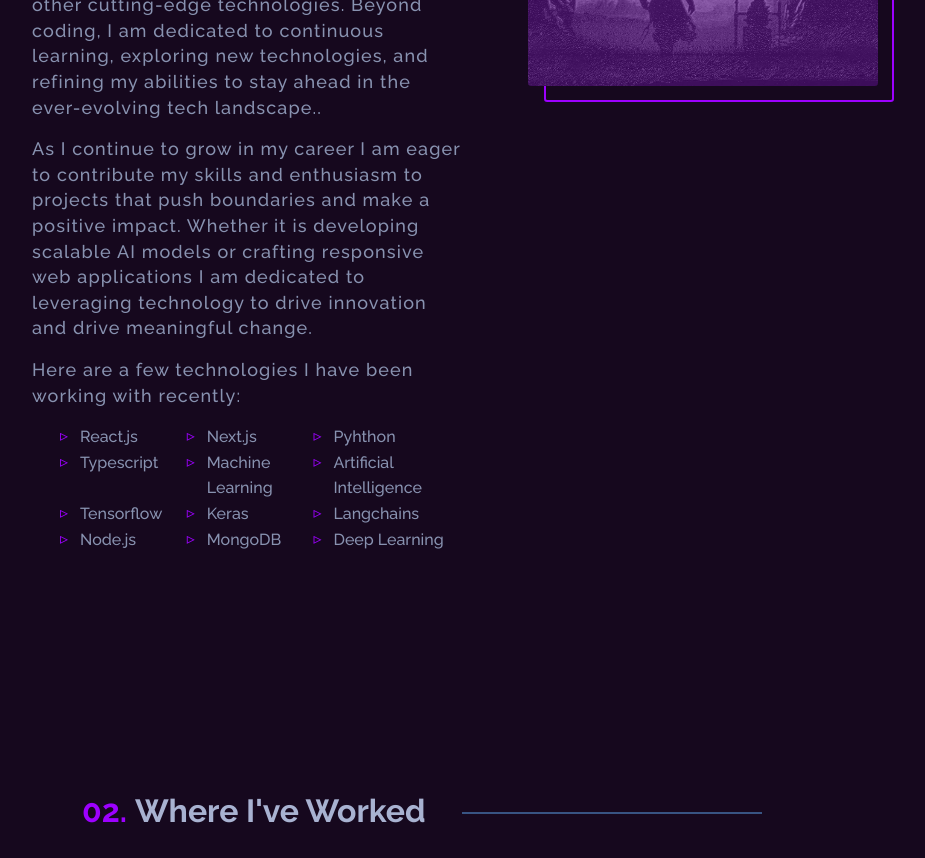
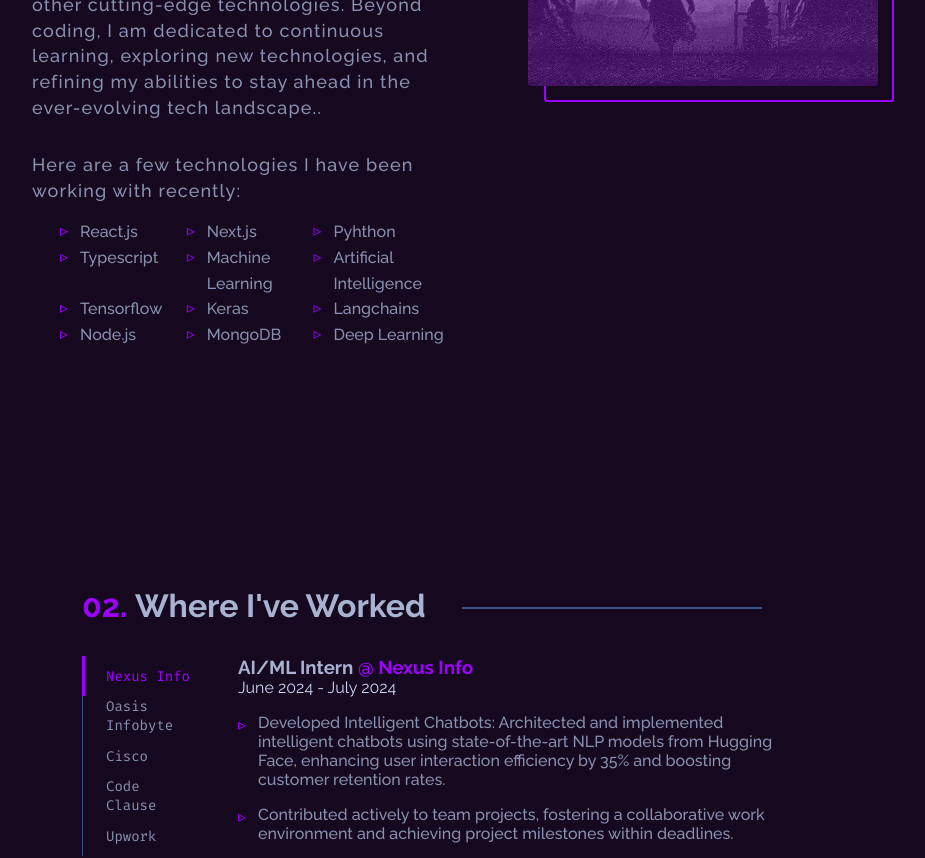
Before and after one commit to Zem-0/portfolio_nextjs, a Next.js app: page / in a window 1280 px wide. Shown: the part 1440-2298 px from the top of the page, without its empty margins (208-1133 px from the left). Built offline with nearby package versions, Linux system fonts and the light colour scheme; no server answers.

Commit message:
first commit

```diff
--- a/src/sections/About.tsx
+++ b/src/sections/About.tsx
@@ -31,7 +31,6 @@ function About() {
           Driven by a passion for technology and innovation, I am an experienced developer specializing in AI, machine learning, and full-stack development. With a solid background in building dynamic applications and deploying robust solutions, I am committed to leveraging my skills to solve real-world problems. I thrive in collaborative environments where I can contribute my expertise in Python, TensorFlow, React.js, and other cutting-edge technologies. Beyond coding, I am dedicated to continuous learning, exploring new technologies, and refining my abilities to stay ahead in the ever-evolving tech landscape..
           </p>
           <p className="about-grid-info-text">
-          As I continue to grow in my career I am eager to contribute my skills and enthusiasm to projects that push boundaries and make a positive impact. Whether it is developing scalable AI models or crafting responsive web applications I am dedicated to leveraging technology to drive innovation and drive meaningful change.
           </p>
 
           <p className="about-grid-info-text">
--- a/src/sections/Contact.tsx
+++ b/src/sections/Contact.tsx
@@ -15,10 +15,9 @@ function Contact() {
         hidden: { opacity: 0, y: 0 },
       }}
     >
-      <h2 className="contact-title">What&apos;s Next?</h2>
+      <h2 className="contact-title">Whats Next?</h2>
       <h2 className="contact-sub-title">Get In Touch</h2>
       <p className="contact-text">
-      Thank you for visiting my portfolio If you have any inquiries or opportunities please dont hesitate to reach out to me using the information below. I am excited to connect with you.
       </p>
       <div className="contact-cta">
         <Button link="mailto:parinith99@gmail.com" text="Say Hello" />
```
